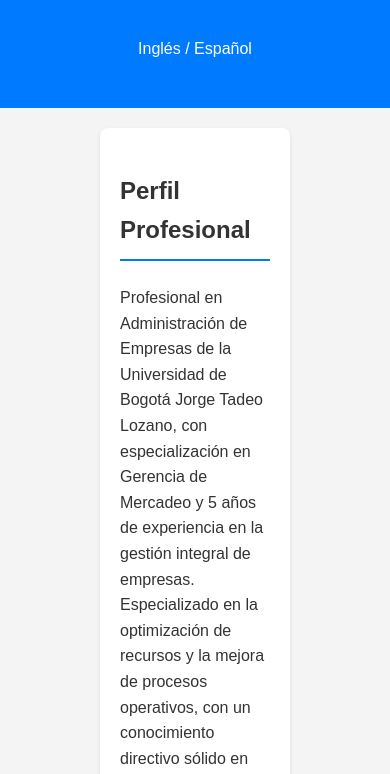
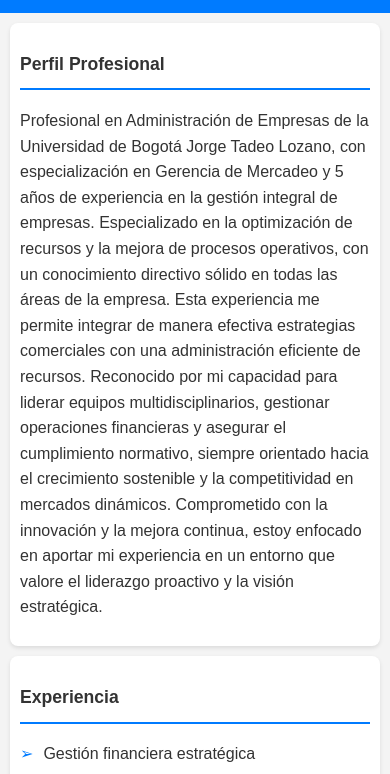
Before and after one commit to Diegofelipe21/cv-diego-rodriguez, a plain HTML site: page index.html in a window 390 px wide. Shown: the part 206-980 px from the top of the page. Drawn offline with Linux system fonts and the light colour scheme.

Commit message:
Update styles.css

```diff
--- a/styles.css
+++ b/styles.css
@@ -38,11 +38,12 @@ h2 {
 /* Sección de contenido */
 section {
     padding: 20px;
-    margin: 20px 100px;
+    margin: 20px auto;
     background-color: white;
     border-radius: 8px;
     box-shadow: 0 2px 4px rgba(0, 0, 0, 0.1);
     transition: box-shadow 0.3s ease;
+    max-width: 800px; /* Limitando el ancho máximo */
 }
 
 section:hover {
@@ -55,9 +56,16 @@ h3 {
     font-size: 1.5em;
 }
 
+/* Personalización de la lista con viñeta "➢" */
 ul {
     list-style-type: none;
     padding: 0;
+}
+
+ul li::before {
+    content: "➢";
+    color: #007bff;
+    margin-right: 10px;
 }
 
 li {
@@ -102,3 +110,79 @@ footer {
 .hidden {
     display: none;
 }
+
+/* Media Queries para Responsividad */
+@media (max-width: 1024px) {
+    h1 {
+        font-size: 2em;
+    }
+
+    h3 {
+        font-size: 1.3em;
+    }
+
+    #language-toggle {
+        font-size: 0.9em;
+        padding: 8px 16px;
+    }
+}
+
+@media (max-width: 768px) {
+    h1 {
+        font-size: 1.8em;
+    }
+
+    h3 {
+        font-size: 1.2em;
+    }
+
+    section {
+        margin: 15px;
+        padding: 15px;
+    }
+
+    #language-toggle {
+        font-size: 0.8em;
+        padding: 7px 14px;
+    }
+}
+
+@media (max-width: 480px) {
+    h1 {
+        font-size: 1.5em;
+    }
+
+    h3 {
+        font-size: 1.1em;
+    }
+
+    section {
+        margin: 10px;
+        padding: 10px;
+    }
+
+    #language-toggle {
+        font-size: 0.7em;
+        padding: 6px 12px;
+    }
+}
+
+@media (max-width: 320px) {
+    h1 {
+        font-size: 1.2em;
+    }
+
+    h3 {
+        font-size: 1em;
+    }
+
+    section {
+        margin: 5px;
+        padding: 8px;
+    }
+
+    #language-toggle {
+        font-size: 0.6em;
+        padding: 5px 10px;
+    }
+}
```
